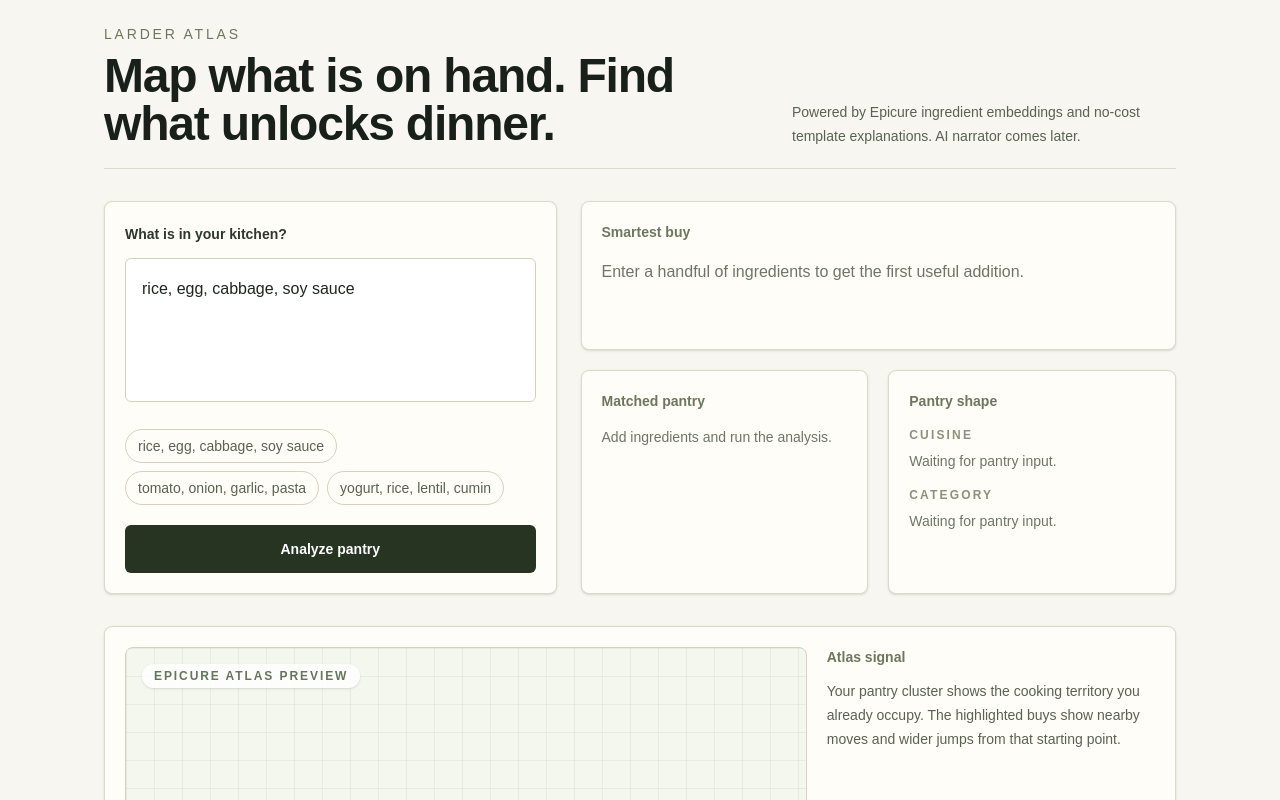
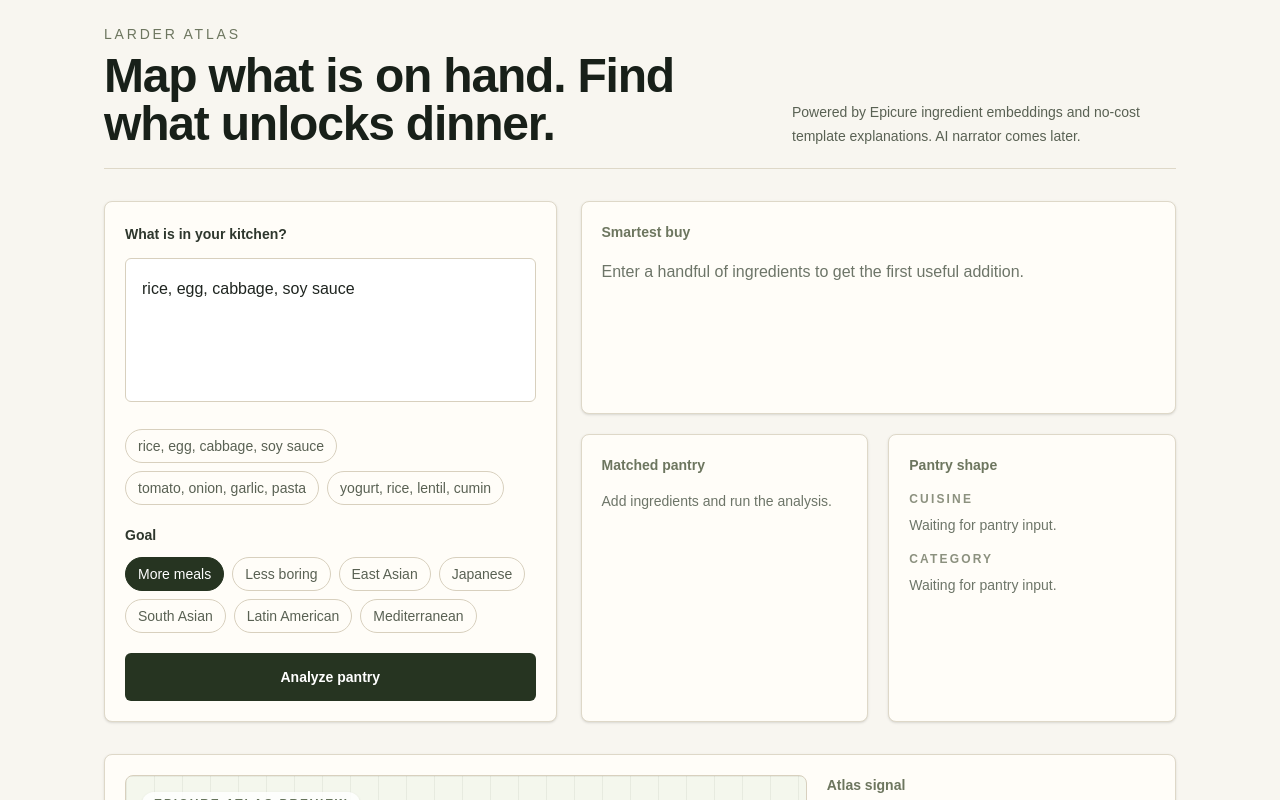
Before and after one commit to japanesebonsai/larder-atlas, a Next.js app: page / in a window 1280 px wide. Shown: the top 800 px of the page. Built offline with nearby package versions, Linux system fonts and the light colour scheme.

Commit message:
feat: add pantry goal steering

```diff
--- a/app/api/recommend/route.ts
+++ b/app/api/recommend/route.ts
@@ -8,6 +8,7 @@ export async function POST(request: Request) {
     const analysis = await analyzePantry({
       pantry: body.pantry,
       limit: body.limit,
+      goal: body.goal,
     });
 
     return NextResponse.json({
--- a/app/components/PantryInputExperience.tsx
+++ b/app/components/PantryInputExperience.tsx
@@ -42,6 +42,25 @@ type RecommendResponse = {
   explanation: string;
 };
 
+type PantryGoal =
+  | "more_meals"
+  | "less_boring"
+  | "east_asian"
+  | "japanese"
+  | "south_asian"
+  | "latin_american"
+  | "mediterranean";
+
+const pantryGoals: Array<{ id: PantryGoal; label: string }> = [
+  { id: "more_meals", label: "More meals" },
+  { id: "less_boring", label: "Less boring" },
+  { id: "east_asian", label: "East Asian" },
+  { id: "japanese", label: "Japanese" },
+  { id: "south_asian", label: "South Asian" },
+  { id: "latin_american", label: "Latin American" },
+  { id: "mediterranean", label: "Mediterranean" },
+];
+
 const samplePantries = [
   "rice, egg, cabbage, soy sauce",
   "tomato, onion, garlic, pasta",
@@ -50,6 +69,7 @@ const samplePantries = [
 
 export function PantryInputExperience() {
   const [pantry, setPantry] = useState(samplePantries[0]);
+  const [goal, setGoal] = useState<PantryGoal>("more_meals");
   const [analysis, setAnalysis] = useState<RecommendResponse | null>(null);
   const [error, setError] = useState("");
   const [isLoading, setIsLoading] = useState(false);
@@ -67,7 +87,7 @@ export function PantryInputExperience() {
         headers: {
           "Content-Type": "application/json",
         },
-        body: JSON.stringify({ pantry, limit: 6 }),
+        body: JSON.stringify({ pantry, goal, limit: 6 }),
       });
 
       if (!response.ok) {
@@ -138,6 +158,31 @@ export function PantryInputExperience() {
                   {sample}
                 </button>
               ))}
+            </div>
+
+            <div>
+              <p className="text-sm font-semibold text-[#2e372d]">Goal</p>
+              <div className="mt-3 flex flex-wrap gap-2">
+                {pantryGoals.map((item) => {
+                  const isSelected = item.id === goal;
+
+                  return (
+                    <button
+                      key={item.id}
+                      type="button"
+                      onClick={() => setGoal(item.id)}
+                      className={[
+                        "rounded-full border px-3 py-1.5 text-sm font-medium transition",
+                        isSelected
+                          ? "border-[#263421] bg-[#263421] text-white"
+                          : "border-[#d8d0be] text-[#596153] hover:border-[#62724f] hover:text-[#2e372d]",
+                      ].join(" ")}
+                    >
+                      {item.label}
+                    </button>
+                  );
+                })}
+              </div>
             </div>
 
             <button
--- a/lib/pantry/index.ts
+++ b/lib/pantry/index.ts
@@ -4,6 +4,7 @@ export { buildTemplateExplanation } from "./template-explanation";
 export type {
   MatchedIngredient,
   PantryAnalysis,
+  PantryGoal,
   PantryInput,
   PantryRecommendation,
 } from "./types";
--- a/lib/pantry/recommend.ts
+++ b/lib/pantry/recommend.ts
@@ -2,10 +2,18 @@ import type { EpicureIngredientRecord } from "@/lib/epicure";
 import { loadEpicureRecords } from "@/lib/epicure";
 import { matchPantryIngredients, parsePantryInput } from "./match";
 import { buildTemplateExplanation } from "./template-explanation";
-import type { PantryAnalysis, PantryInput, PantryRecommendation } from "./types";
+import type { PantryAnalysis, PantryGoal, PantryInput, PantryRecommendation } from "./types";
 import { cosineSimilarity, meanVector } from "./vector";
 
 const DEFAULT_LIMIT = 8;
+const CUISINE_GOALS: Partial<Record<PantryGoal, string>> = {
+  east_asian: "East_Asian",
+  japanese: "Japanese",
+  southeast_asian: "Southeast_Asian",
+  south_asian: "South_Asian",
+  latin_american: "Latin_American",
+  mediterranean: "Mediterranean",
+};
 
 export async function analyzePantry(input: PantryInput): Promise<PantryAnalysis> {
   const records = await loadEpicureRecords();
@@ -15,6 +23,7 @@ export async function analyzePantry(input: PantryInput): Promise<PantryAnalysis>
   const recommendations = recommendIngredients(
     pantryRecords,
     records,
+    input.goal ?? "more_meals",
     input.limit ?? DEFAULT_LIMIT,
   );
   const analysis = {
@@ -27,13 +36,14 @@ export async function analyzePantry(input: PantryInput): Promise<PantryAnalysis>
 
   return {
     ...analysis,
-    explanation: buildTemplateExplanation(analysis),
+    explanation: buildTemplateExplanation(analysis, input.goal ?? "more_meals"),
   };
 }
 
 function recommendIngredients(
   pantry: EpicureIngredientRecord[],
   records: EpicureIngredientRecord[],
+  goal: PantryGoal,
   limit: number,
 ): PantryRecommendation[] {
   const pantryIds = new Set(pantry.map((ingredient) => ingredient.nodeId));
@@ -53,7 +63,7 @@ function recommendIngredients(
   return records
     .filter((record) => !pantryIds.has(record.nodeId) && record.embedding)
     .map((candidate) =>
-      scoreCandidate(candidate, center, cuisines, categories),
+      scoreCandidate(candidate, center, cuisines, categories, goal),
     )
     .sort((a, b) => b.score - a.score)
     .slice(0, Math.max(1, Math.min(limit, 20)));
@@ -64,17 +74,19 @@ function scoreCandidate(
   pantryCenter: number[],
   cuisines: Set<string | undefined>,
   categories: Set<string>,
+  goal: PantryGoal,
 ): PantryRecommendation {
   const similarity = cosineSimilarity(candidate.embedding?.vector ?? [], pantryCenter);
   const cuisineMatch = cuisines.has(candidate.tag?.cuisineRegion) ? 0.08 : 0;
   const categoryMatch = categories.has(candidate.primaryCategory) ? 0.05 : 0;
   const universalBoost = candidate.tag?.cuisineRegion === "universal" ? 0.03 : 0;
-  const score = round(similarity + cuisineMatch + categoryMatch + universalBoost);
+  const goalBoost = scoreGoalBoost(candidate, goal, cuisines, categories);
+  const score = round(similarity + cuisineMatch + categoryMatch + universalBoost + goalBoost);
 
   return {
     ingredient: candidate,
     score,
-    reasons: buildReasons(candidate, similarity, cuisineMatch, categoryMatch),
+    reasons: buildReasons(candidate, similarity, cuisineMatch, categoryMatch, goalBoost, goal),
   };
 }
 
@@ -83,6 +95,8 @@ function buildReasons(
   similarity: number,
   cuisineMatch: number,
   categoryMatch: number,
+  goalBoost: number,
+  goal: PantryGoal,
 ): string[] {
   const reasons = [];
 
@@ -102,7 +116,37 @@ function buildReasons(
     reasons.push(`adds another ${humanize(candidate.primaryCategory).toLowerCase()} option`);
   }
 
+  if (goalBoost > 0 && goal !== "less_boring") {
+    reasons.push(`answers the ${humanize(goal)} goal`);
+  }
+
+  if (goalBoost > 0 && goal === "less_boring") {
+    reasons.push("stretches the pantry into a fresher direction");
+  }
+
   return reasons;
+}
+
+function scoreGoalBoost(
+  candidate: EpicureIngredientRecord,
+  goal: PantryGoal,
+  cuisines: Set<string | undefined>,
+  categories: Set<string>,
+): number {
+  const targetCuisine = CUISINE_GOALS[goal];
+
+  if (targetCuisine) {
+    return candidate.tag?.cuisineRegion === targetCuisine ? 0.2 : 0;
+  }
+
+  if (goal === "less_boring") {
+    const cuisineNovelty = cuisines.has(candidate.tag?.cuisineRegion) ? 0 : 0.08;
+    const categoryNovelty = categories.has(candidate.primaryCategory) ? 0 : 0.06;
+
+    return cuisineNovelty + categoryNovelty;
+  }
+
+  return 0;
 }
 
 function scoreCuisineAffinity(records: EpicureIngredientRecord[]) {
--- a/lib/pantry/template-explanation.ts
+++ b/lib/pantry/template-explanation.ts
@@ -1,7 +1,8 @@
-import type { PantryAnalysis, PantryRecommendation } from "./types";
+import type { PantryAnalysis, PantryGoal, PantryRecommendation } from "./types";
 
 export function buildTemplateExplanation(
   analysis: Omit<PantryAnalysis, "explanation">,
+  goal: PantryGoal = "more_meals",
 ): string {
   const top = analysis.recommendations[0];
 
@@ -18,11 +19,14 @@ export function buildTemplateExplanation(
   return [
     `Best buy: ${humanize(top.ingredient.name)}.`,
     `It fits with ${formatList(pantry)} and ${top.reasons[0]?.toLowerCase() ?? "adds a useful new direction"}.`,
+    goal !== "more_meals" ? `Goal: ${humanize(goal)}.` : "",
     cuisine
       ? `Your pantry is closest to ${humanize(cuisine)} cooking right now.`
       : "Your pantry has a flexible, cross-cuisine shape right now.",
     `Try: ${formatList(meals)}.`,
-  ].join(" ");
+  ]
+    .filter(Boolean)
+    .join(" ");
 }
 
 function mealIdeas(recommendation: PantryRecommendation, cuisine?: string): string[] {
--- a/lib/pantry/types.ts
+++ b/lib/pantry/types.ts
@@ -3,7 +3,18 @@ import type { EpicureIngredientRecord } from "@/lib/epicure";
 export type PantryInput = {
   pantry: string[] | string;
   limit?: number;
+  goal?: PantryGoal;
 };
+
+export type PantryGoal =
+  | "more_meals"
+  | "less_boring"
+  | "east_asian"
+  | "japanese"
+  | "southeast_asian"
+  | "south_asian"
+  | "latin_american"
+  | "mediterranean";
 
 export type MatchedIngredient = {
   input: string;
```
